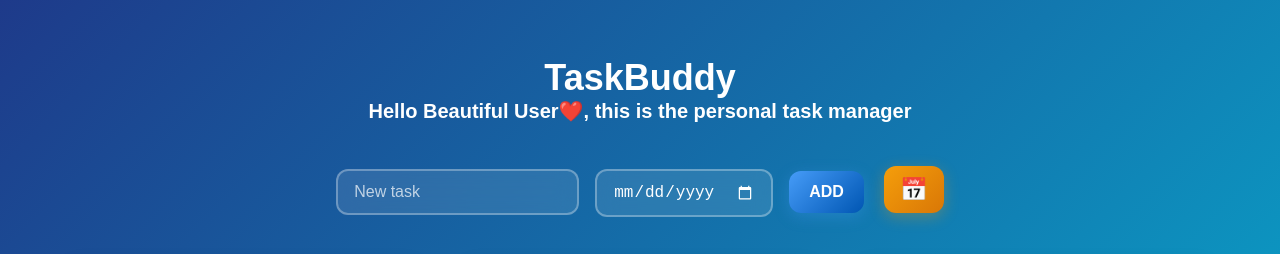
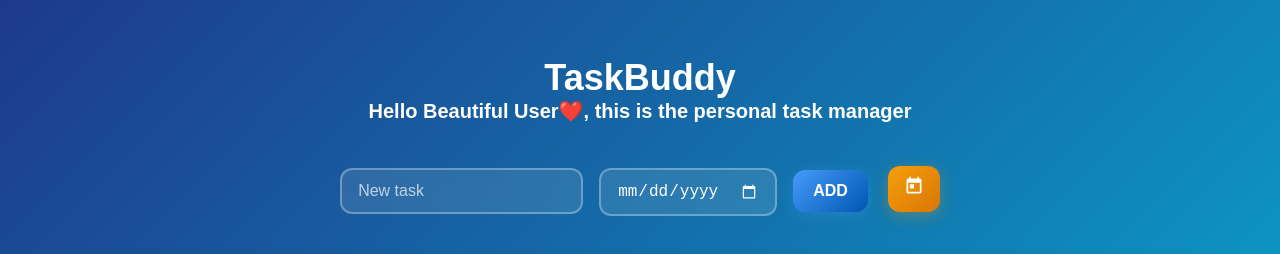
Before and after one commit to Llego-250/Task-Buddy, a Vue app: page / in a window 1280 px wide. Shown: the top 254 px of the page. Built offline with nearby package versions, Linux system fonts and the light colour scheme.

Commit message:
on calendar don't use emoji just use the calendar icon not emoji

```diff
--- a/src/App.vue
+++ b/src/App.vue
@@ -8,7 +8,11 @@
       <input v-model="newTask" type="text" placeholder="New task" @keyup.enter="addTask">
       <input v-model="taskDate" type="date" class="date-input">
       <button @click="addTask">ADD</button>
-      <button @click="showCalendar" class="calendar-btn">📅</button>
+      <button @click="showCalendar" class="calendar-btn">
+        <svg width="20" height="20" viewBox="0 0 24 24" fill="currentColor">
+          <path d="M19 3h-1V1h-2v2H8V1H6v2H5c-1.11 0-1.99.9-1.99 2L3 19c0 1.1.89 2 2 2h14c1.1 0 2-.9 2-2V5c0-1.1-.9-2-2-2zm0 16H5V8h14v11zM7 10h5v5H7z"/>
+        </svg>
+      </button>
     </div>
   </div>
 
```
